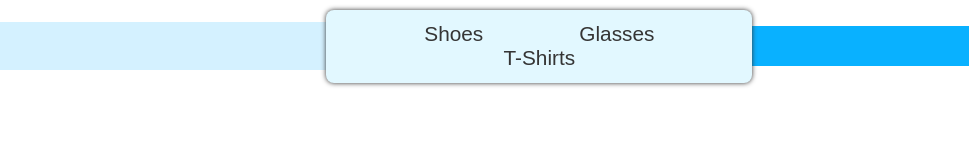
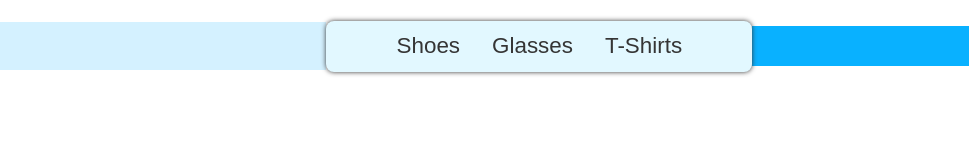
Before and after one commit to kayasalih07/Flex-Navbar, a plain HTML site: page index.html in a window 1280 px wide. Shown: the full height of the page, 100-1069 px from the left. Drawn offline with Linux system fonts and the light colour scheme.

Commit message:
font size has been changed

```diff
--- a/style.css
+++ b/style.css
@@ -42,8 +42,8 @@ body {
 
 .nav a {
   display: inline-block;
-  padding: 0 3rem;
-  font-size: 1.3rem;
+  padding: 0 1rem;
+  font-size: 1.4rem;
   color: #353535;
   transition: 1s;
 }
```
